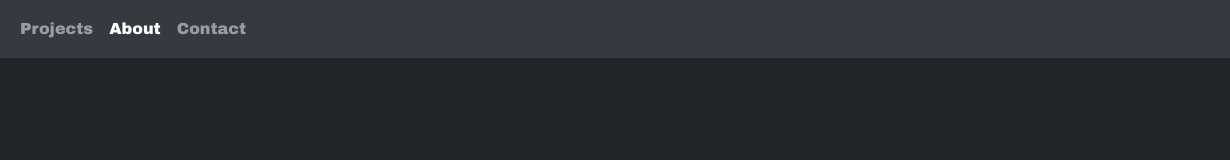
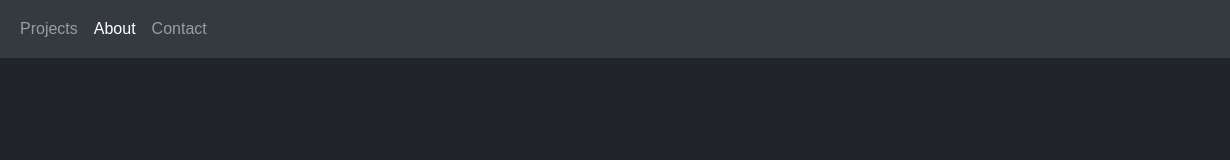
Before and after one commit to jasonmgru/jasonmgru.github.io, a plain HTML site: page html/about.html in a window 1280 px wide. Shown: the full height of the page, 50-1280 px from the left. Drawn offline with nearby package versions, Linux system fonts and the light colour scheme; files that its build step writes are made by us from their sources.

Commit message:
removed extraneous things from about.html

```diff
--- a/html/about.html
+++ b/html/about.html
@@ -19,19 +19,11 @@
     <meta charset="utf-8">
     <meta name="viewport" content="width=device-width, initial-scale=1, shrink-to-fit=no">
 
-    <!-- TODO: Social Media Meta Tags -->
-    <!-- Facebook -->
-    <!-- Twitter -->
-    <!-- LinkedIn -->
-
     <!-- Title -->
     <title>Jason M Gruenhagen</title>
 
     <!-- Bootstrap CSS (Customized) -->
     <link rel="stylesheet" href="styles/bootstrap.css">
-
-    <!-- A bit of my own style -->
-    <link rel="stylesheet" href="styles/style.css">
 
   </head>
   <body>
```
